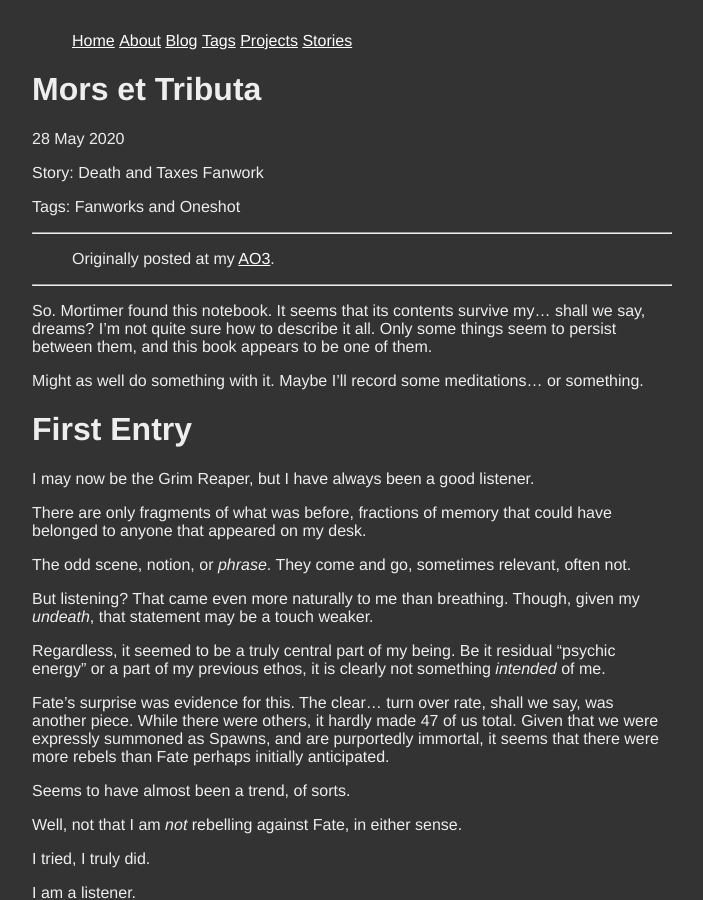
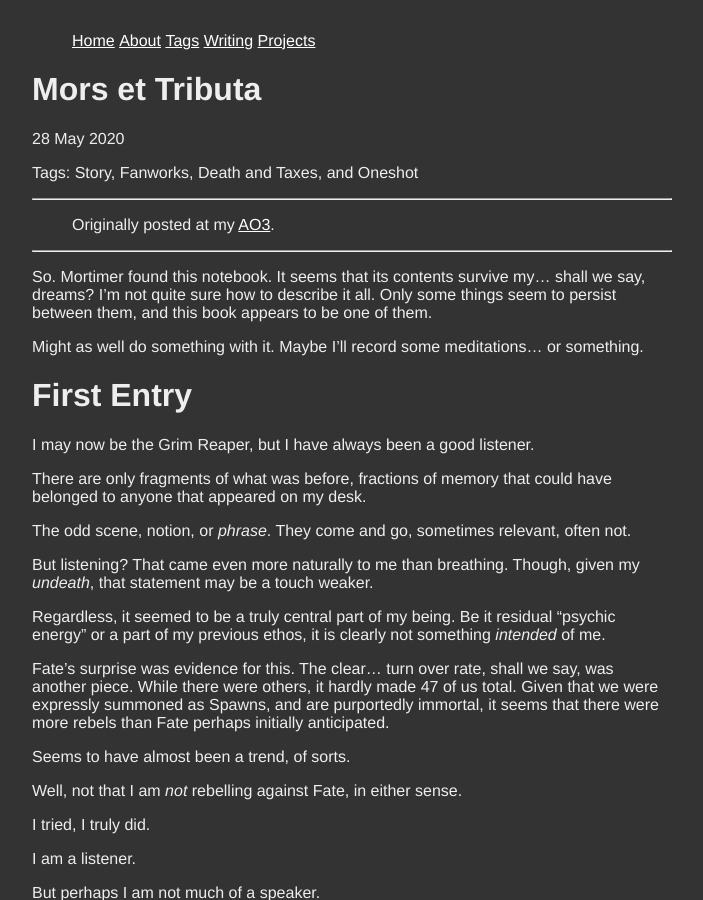
Before and after one commit to afantasia-me/afantasia-me.github.io, a Jekyll site: the page built from _posts/2020-05-28-mors-et-tributa.md, in a window 1280 px wide and 900 px high. Shown: the whole window, without its empty margins (288-991 px from the left). Built offline with Jekyll 4.4.1, drawn with Linux system fonts in a browser that asks for light colours.

Commit message:
simplify

```diff
--- a/_layouts/default.html
+++ b/_layouts/default.html
@@ -13,10 +13,9 @@
   <ul>
     <li><a href="/">Home</a></li>
     <li><a href="/about">About</a></li>
-    <li><a href="/blog">Blog</a></li>
     <li><a href="/tags">Tags</a></li>
+    <li><a href="/writing">Writing</a></li>
     <li><a href="/projects">Projects</a></li>
-    <li><a href="/stories">Stories</a></li>
   </ul>
 </nav>
 <div class="content">
--- a/_layouts/post.html
+++ b/_layouts/post.html
@@ -5,9 +5,6 @@ layout: default
 <p class="meta">{{ page.date | date_to_string }}</p>
 {% if page.updated %}
 <span class="updated">Updated: {{ page.updated | date_to_string }}</span>
-{% endif %}
-{% if page.story %}
-<span class="story">Story: {{ page.story }}</span>
 {% endif %}
 {% if page.tags %}
 <p class="tags">Tags: {{ page.tags | array_to_sentence_string }}</p>
--- a/_posts/2020-05-28-mors-et-tributa.md
+++ b/_posts/2020-05-28-mors-et-tributa.md
@@ -2,9 +2,10 @@
 layout: post
 title: Mors et Tributa
 date: 2020-05-28
-story: Death and Taxes Fanwork
 tags:
+  - Story
   - Fanworks
+  - Death and Taxes
   - Oneshot
 ---
 
```
Also changed, not shown: writing/atom.xml (renamed from blog/atom.xml), writing/index.html (renamed from blog/index.html).
